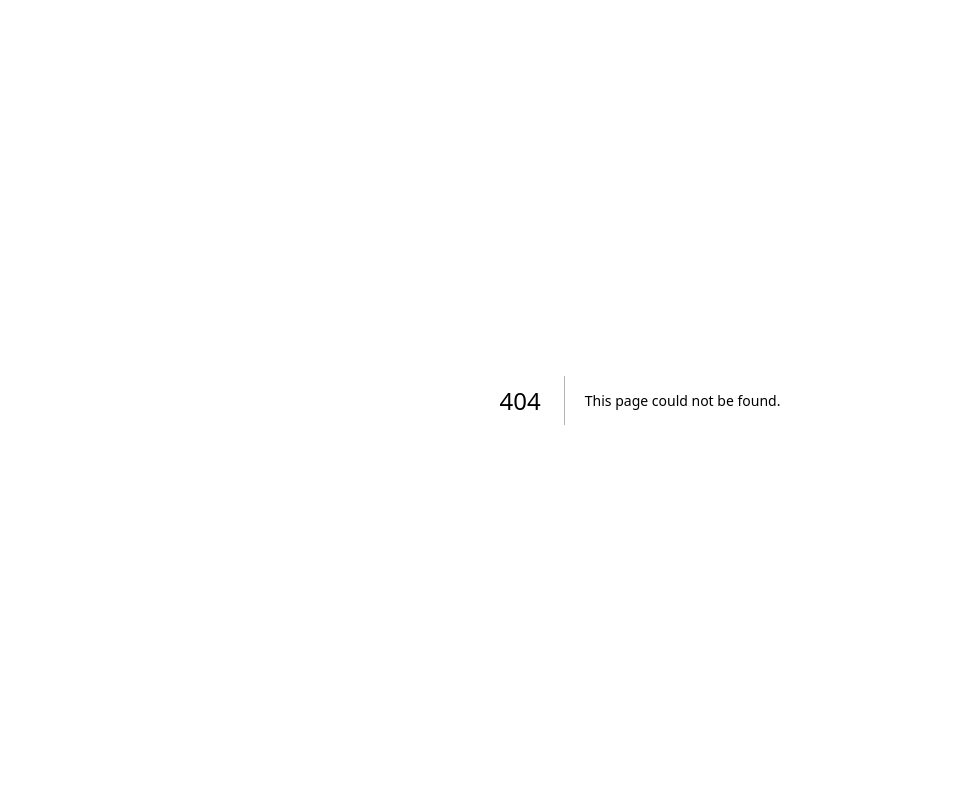
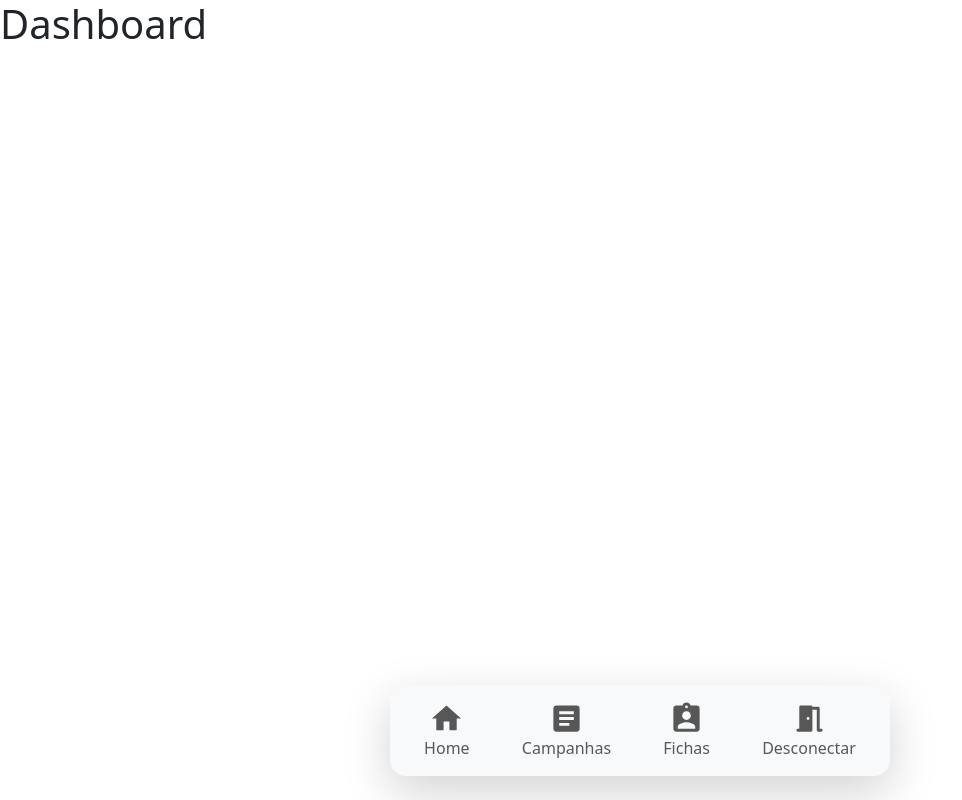
Before and after one commit to jvitorn/ficha-m-g-sussurros, a Next.js app: page /dashboard in a window 1280 px wide. Before the commit this address had no page. Shown: the whole page, without its empty margins (0-962 px from the left). Built offline with nearby package versions, Linux system fonts and the light colour scheme; a web font is replaced by a local one.

Commit message:
adicionando navbar de celular no dashboard

```diff
--- /dev/null
+++ b/src/app/dashboard/page.js
@@ -0,0 +1,39 @@
+'use client';
+
+import { Container, Navbar, Nav } from 'react-bootstrap';
+
+import HomeIcon from '@mui/icons-material/Home';
+import ArticleIcon from '@mui/icons-material/Article';
+import AssignmentIndIcon from '@mui/icons-material/AssignmentInd';
+import MeetingRoomRoundedIcon from '@mui/icons-material/MeetingRoomRounded';
+
+export default function Dashboard() {
+  return (
+    <>
+      <h1>Dashboard</h1>
+      {/* Container flexível para centralizar e ajustar a largura dinamicamente */}
+      <div className="position-fixed bottom-0 start-50 translate-middle-x w-100 d-flex justify-content-center">
+        <Navbar className="bg-light shadow-lg p-2 rounded-4 w-100 mb-4" style={{ maxWidth: '90%', minWidth: '320px', maxWidth: '500px' }}>
+          <Nav className="w-100 d-flex justify-content-around">
+            <Nav.Link href="#home" className="text-center">
+              <HomeIcon fontSize="large" />
+              <div>Home</div>
+            </Nav.Link>
+            <Nav.Link href="#campaigns" className="text-center">
+              <ArticleIcon fontSize="large" />
+              <div>Campanhas</div>
+            </Nav.Link>
+            <Nav.Link href="#characters" className="text-center">
+              <AssignmentIndIcon fontSize="large" />
+              <div>Fichas</div>
+            </Nav.Link>
+            <Nav.Link href="#logout" className="text-center">
+              <MeetingRoomRoundedIcon fontSize="large" />
+              <div>Desconectar</div>
+            </Nav.Link>
+          </Nav>
+        </Navbar>
+      </div>
+    </>
+  );
+}
```
